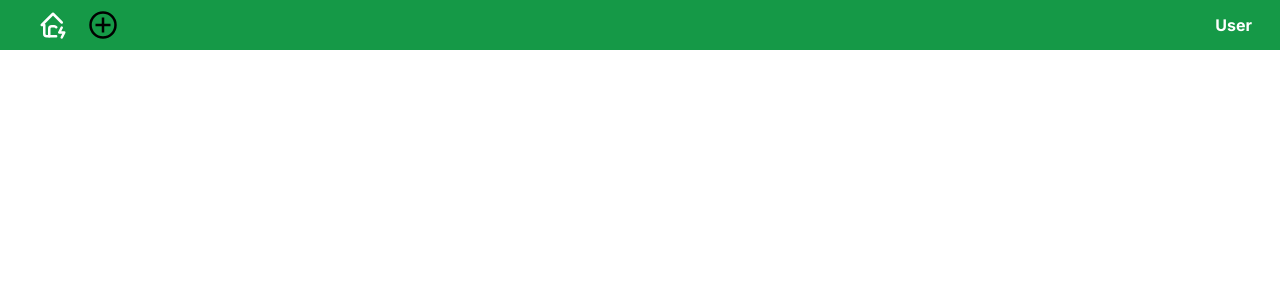
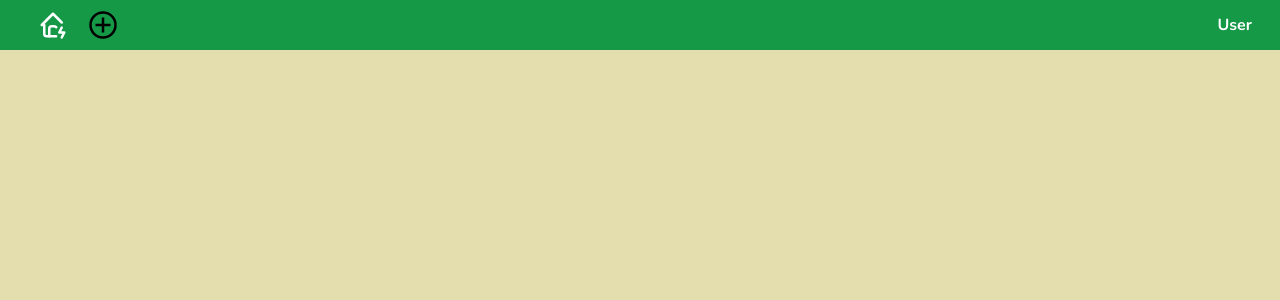
Before and after one commit to gorgees04/tech-tickets, a Next.js app: page / in a window 1280 px wide. Shown: the top 300 px of the page. Built offline with nearby package versions, Linux system fonts and the light colour scheme.

Commit message:
add Nunito font #1

```diff
--- a/app/layout.tsx
+++ b/app/layout.tsx
@@ -1,13 +1,13 @@
 import type { Metadata } from "next";
-import { Inter } from "next/font/google";
+import { Nunito } from "next/font/google";
 import "./globals.css";
 import Navbar from "./ui/navbar/Navbar";
 
-const inter = Inter({ subsets: ["latin"] });
+const inter = Nunito({ subsets: ["latin"], weight: ["700"] });
 
 export const metadata: Metadata = {
-  title: "Create Next App",
-  description: "Generated by create next app",
+  title: "Tech Tickets",
+  description: "create tech tickets",
 };
 
 export default function RootLayout({
@@ -17,7 +17,7 @@ export default function RootLayout({
 }) {
   return (
     <html lang="en">
-      <body className={inter.className}>
+      <body className={`${inter.className} bg-mainPage text-pageGreen`}>
         <Navbar />
         {children}
       </body>
```
